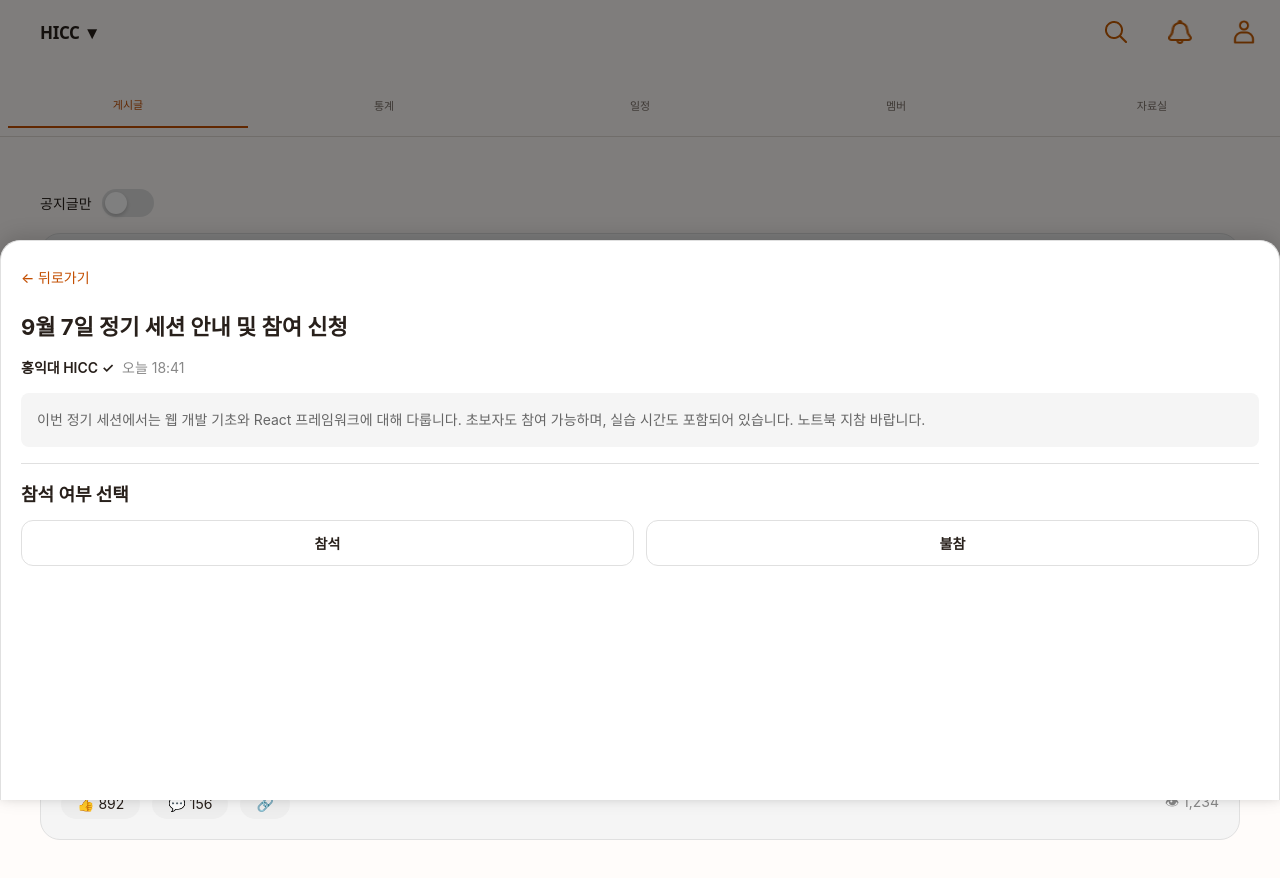
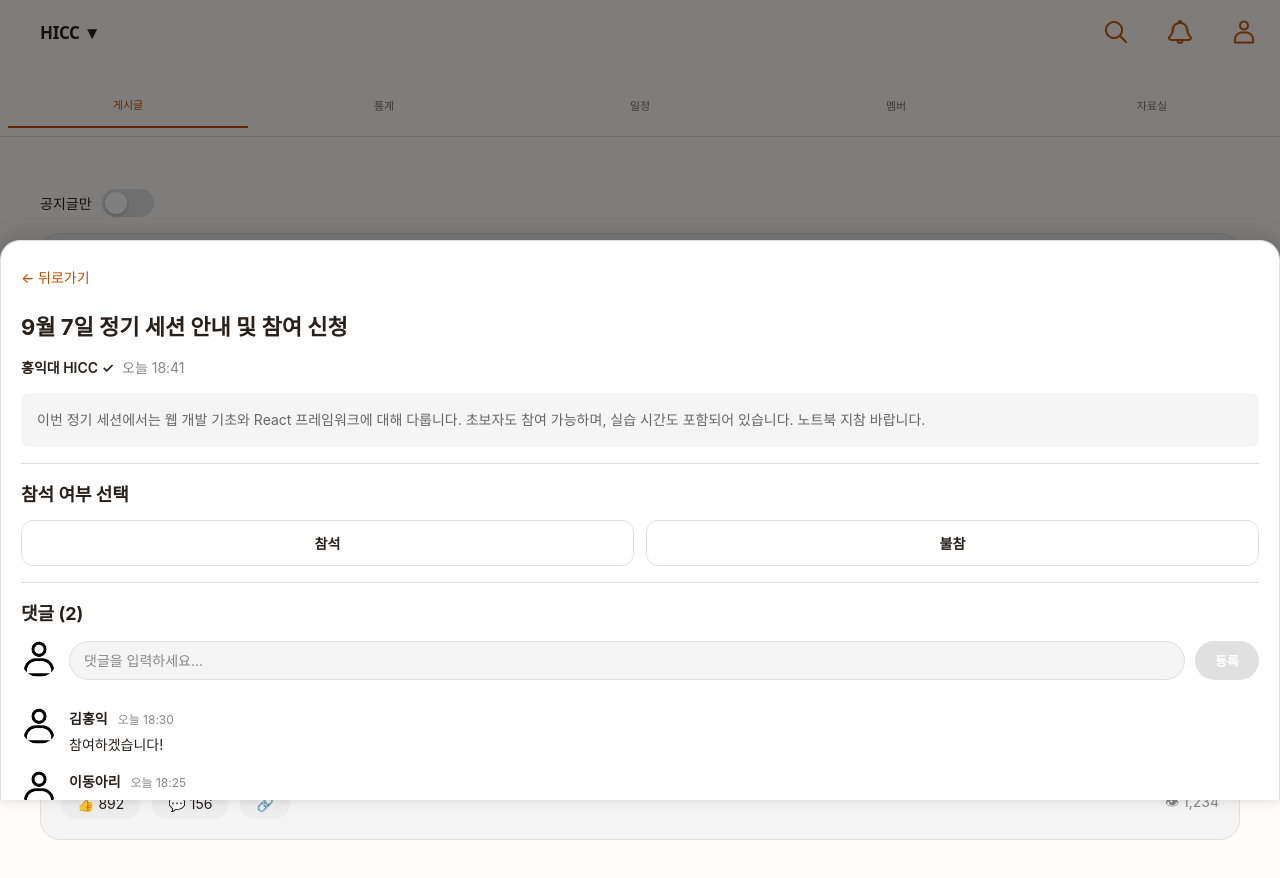
Before and after one commit to hyeonhakjang/admin_group_proto, a React (Create React App) app: page /myclub in a window 1280 px wide. Both pictures are taken after a click on the element 640 px from the left and 327 px from the top of the page. Shown: the top 878 px of the page. Built offline with nearby package versions, Linux system fonts and the light colour scheme.

Commit message:
feat: 공지 상세 모달에 댓글 입력/등록 섹션 추가

```diff
--- a/src/components/MyClubScreen.tsx
+++ b/src/components/MyClubScreen.tsx
@@ -1259,6 +1259,57 @@ const MyClubScreen: React.FC = () => {
                   </button>
                 </div>
               </div>
+
+              {/* 댓글 섹션 (공지 상세) */}
+              <div className="event-comments-section">
+                <h5 className="event-detail-section-title">
+                  댓글 ({comments.length})
+                </h5>
+
+                <div className="comment-input-container">
+                  <div className="comment-input-avatar">
+                    <img src="/profile-icon.png" alt="프로필" />
+                  </div>
+                  <div className="comment-input-wrapper">
+                    <input
+                      type="text"
+                      className="comment-input"
+                      placeholder="댓글을 입력하세요..."
+                      value={newComment}
+                      onChange={(e) => setNewComment(e.target.value)}
+                      onKeyPress={(e) => {
+                        if (e.key === "Enter") {
+                          handleAddComment();
+                        }
+                      }}
+                    />
+                    <button
+                      className="comment-submit-btn"
+                      onClick={handleAddComment}
+                      disabled={!newComment.trim()}
+                    >
+                      등록
+                    </button>
+                  </div>
+                </div>
+
+                <div className="comments-list">
+                  {comments.map((comment) => (
+                    <div key={comment.id} className="comment-item">
+                      <div className="comment-avatar">
+                        <img src={comment.avatar} alt={comment.author} />
+                      </div>
+                      <div className="comment-content-wrapper">
+                        <div className="comment-header">
+                          <span className="comment-author">{comment.author}</span>
+                          <span className="comment-time">{comment.time}</span>
+                        </div>
+                        <p className="comment-text">{comment.content}</p>
+                      </div>
+                    </div>
+                  ))}
+                </div>
+              </div>
             </div>
           </div>
 
```
